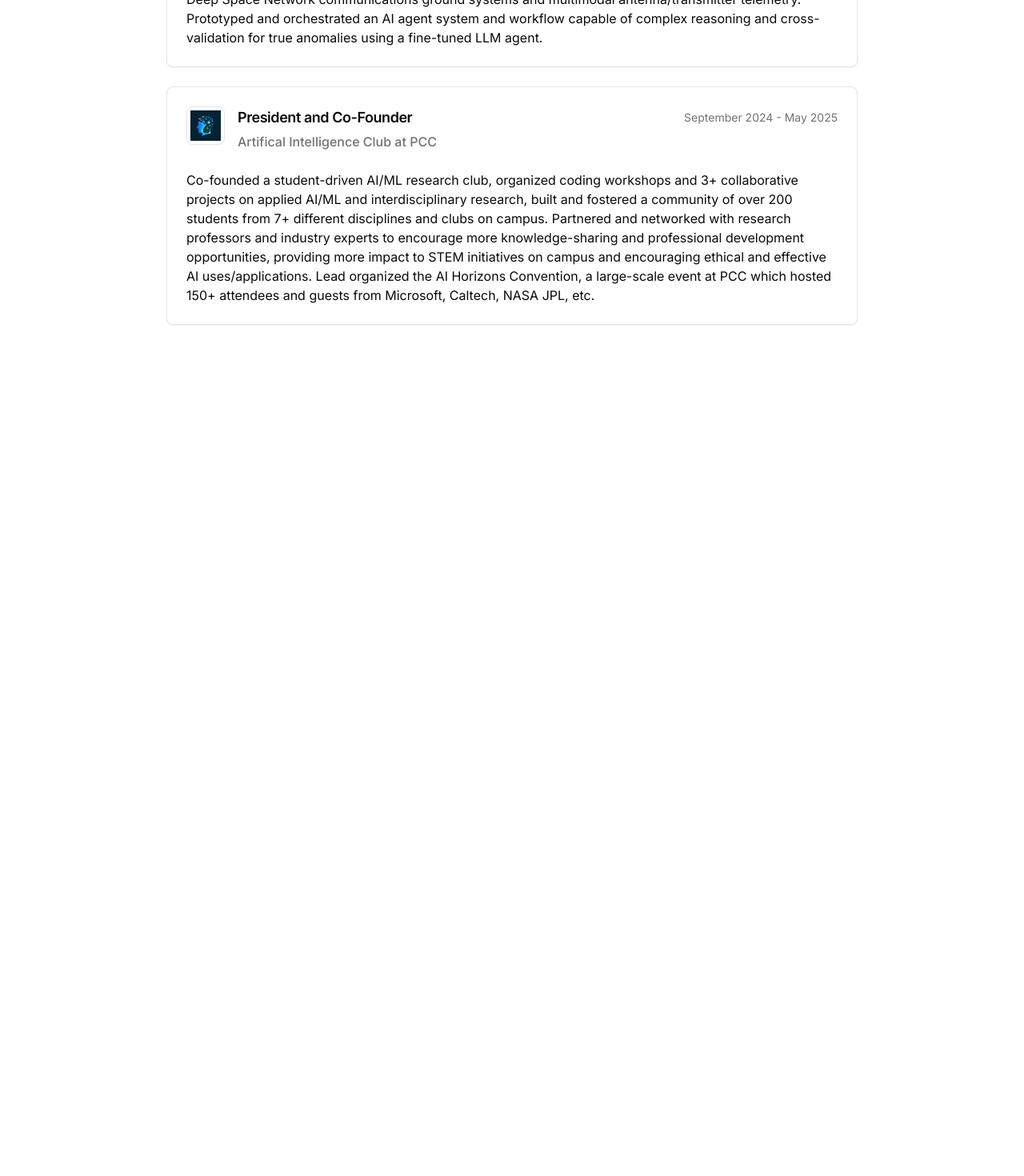
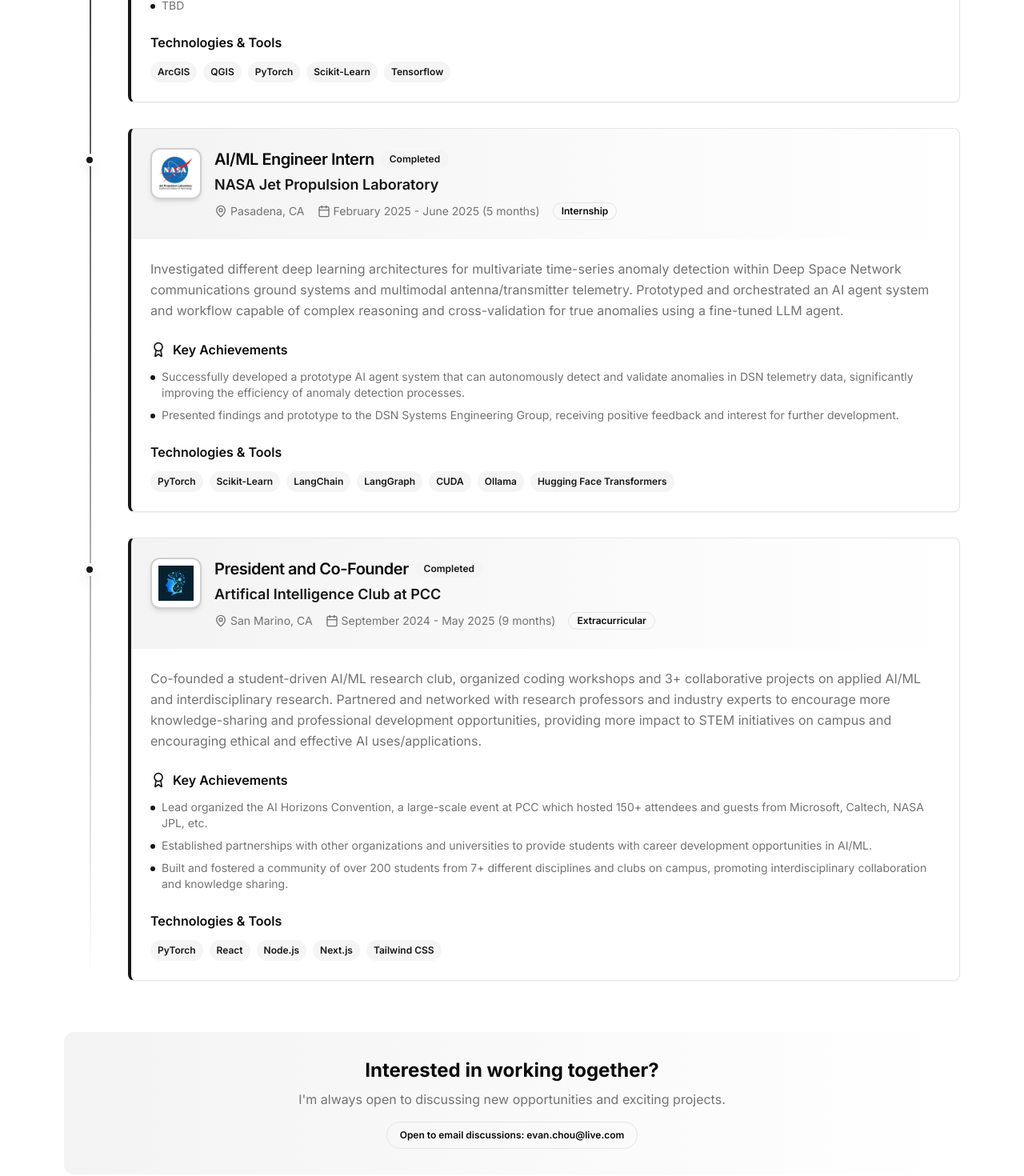
Before and after one commit to EvanJayChou/portfolio, a Next.js app: page /experience in a window 1280 px wide. Shown: the part 560-2030 px from the top of the page at 80% size. Before the commit the page ends 1062 px from the top, so only its background shows below. Built offline with nearby package versions, Linux system fonts and the light colour scheme.

Commit message:
Update page.tsx

```diff
--- a/app/experience/page.tsx
+++ b/app/experience/page.tsx
@@ -1,4 +1,6 @@
 import { Card, CardContent, CardDescription, CardHeader, CardTitle } from "@/components/ui/card"
+import { Badge } from "@/components/ui/badge"
+import { MapPin, Calendar, Users, Award, TrendingUp } from "lucide-react"
 import Image from "next/image"
 
 export default function ExperiencePage() {
@@ -6,61 +8,166 @@ export default function ExperiencePage() {
     {
       title: "GIS Machine Learning Engineer Intern",
       company: "NASA Jet Propulsion Laboratory",
+      location: "Pasadena, CA",
       period: "June 2025 - Present",
+      duration: "3 months",
+      type: "Internship",
       logoUrl: "./jpl.webp?height=60&width=60",
+      status: "Current",
       description:
         "Developing computer vision and image classification systems for geological feature identification on Venus, using Vision Transformers, Convolutional Neural Networks, and geospatial modeling techniques. Integrating machine learning models and algorithms within geographic information systems for the NASA VERITAS mission.",
+      achievements: [
+        "TBD"
+      ],
+      technologies: ["ArcGIS", "QGIS", "PyTorch", "Scikit-Learn", "Tensorflow"],
     },
     {
       title: "AI/ML Engineer Intern",
       company: "NASA Jet Propulsion Laboratory",
+      location: "Pasadena, CA",
       period: "February 2025 - June 2025",
+      duration: "5 months",
+      type: "Internship",
       logoUrl: "./jpl.webp?height=60&width=60",
+      status: "Completed",
       description:
-        "Investigated different deep learning architectures for multivariate time-series anomaly detection within Deep Space Network communications ground systems and multimodal antenna/transmitter telemetry. Prototyped and orchestrated an AI agent system and workflow capable of complex reasoning and cross-validation for true anomalies using a fine-tuned LLM agent."
+        "Investigated different deep learning architectures for multivariate time-series anomaly detection within Deep Space Network communications ground systems and multimodal antenna/transmitter telemetry. Prototyped and orchestrated an AI agent system and workflow capable of complex reasoning and cross-validation for true anomalies using a fine-tuned LLM agent.",
+      achievements: [
+        "Successfully developed a prototype AI agent system that can autonomously detect and validate anomalies in DSN telemetry data, significantly improving the efficiency of anomaly detection processes.",
+        "Presented findings and prototype to the DSN Systems Engineering Group, receiving positive feedback and interest for further development.",
+      ],
+      technologies: ["PyTorch", "Scikit-Learn", "LangChain", "LangGraph", "CUDA", "Ollama", "Hugging Face Transformers"],
     },
     {
       title:"President and Co-Founder",
       company:"Artifical Intelligence Club at PCC",
+      location: "San Marino, CA",
       period: "September 2024 - May 2025",
+      duration: "9 months",
+      type: "Extracurricular",
       logoUrl: "./aiclub.png?height=60&width=60",
+      status: "Completed",
       description:
-        "Co-founded a student-driven AI/ML research club, organized coding workshops and 3+ collaborative projects on applied AI/ML and interdisciplinary research, built and fostered a community of over 200 students from 7+ different disciplines and clubs on campus. Partnered and networked with research professors and industry experts to encourage more knowledge-sharing and professional development opportunities, providing more impact to STEM initiatives on campus and encouraging ethical and effective AI uses/applications. Lead organized the AI Horizons Convention, a large-scale event at PCC which hosted 150+ attendees and guests from Microsoft, Caltech, NASA JPL, etc.",
+        "Co-founded a student-driven AI/ML research club, organized coding workshops and 3+ collaborative projects on applied AI/ML and interdisciplinary research. Partnered and networked with research professors and industry experts to encourage more knowledge-sharing and professional development opportunities, providing more impact to STEM initiatives on campus and encouraging ethical and effective AI uses/applications.",
+      achievements: [
+        "Lead organized the AI Horizons Convention, a large-scale event at PCC which hosted 150+ attendees and guests from Microsoft, Caltech, NASA JPL, etc.",
+        "Established partnerships with other organizations and universities to provide students with career development opportunities in AI/ML.",
+        "Built and fostered a community of over 200 students from 7+ different disciplines and clubs on campus, promoting interdisciplinary collaboration and knowledge sharing.",
+      ],
+      technologies: ["PyTorch", "React", "Node.js", "Next.js", "Tailwind CSS"],
     }
   ]
 
   return (
-    <div className="container mx-auto max-w-4xl px-4 py-24">
-      <h1 className="mb-8 text-4xl font-bold">Work Experience</h1>
-      <div className="space-y-6">
+    <div className="container mx-auto max-w-6xl px-4 py-24">
+      <div className="text-center mb-12">
+        <h1 className="text-4xl font-bold mb-4">Professional Experience</h1>
+        <p className="text-xl text-muted-foreground max-w-2xl mx-auto">
+          A journey through my career in AI/ML engineering and data science, building innovative solutions and leading
+          high-impact projects.
+        </p>
+      </div>
+
+      <div className="relative">
+        {/* Timeline line */}
+        <div className="absolute left-8 top-0 bottom-0 w-0.5 bg-gradient-to-b from-primary via-primary/50 to-transparent hidden md:block"></div>
+
+        <div className="space-y-8">
           {experiences.map((exp, index) => (
-          <Card key={index}>
-            <CardHeader>
-              <div className="flex items-start space-x-4">
-                <div className="flex-shrink-0">
-                  <div className="relative h-12 w-12 overflow-hidden rounded-lg border bg-background">
+            <div key={index} className="relative">
+              {/* Timeline dot */}
+              <div className="absolute left-6 top-8 w-4 h-4 bg-primary rounded-full border-4 border-background shadow-lg hidden md:block z-10"></div>
+
+              <div className="md:ml-20">
+                <Card className="overflow-hidden hover:shadow-xl transition-all duration-300 border-l-4 border-l-primary">
+                  <CardHeader className="bg-gradient-to-r from-primary/5 to-transparent">
+                    <div className="flex flex-col lg:flex-row lg:items-start lg:justify-between gap-4">
+                      <div className="flex items-start gap-4">
+                        <div className="relative h-16 w-16 flex-shrink-0 overflow-hidden rounded-xl border-2 border-primary/20 bg-background shadow-md">
                           <Image
                             src={exp.logoUrl || "/placeholder.svg"}
                             alt={`${exp.company} logo`}
                             fill
-                      className="object-contain p-1"
+                            className="object-contain p-2"
                           />
                         </div>
+                        <div className="flex-1">
+                          <div className="flex items-center gap-2 mb-1">
+                            <CardTitle className="text-xl">{exp.title}</CardTitle>
+                            <Badge variant={exp.status === "Current" ? "default" : "secondary"} className="text-xs">
+                              {exp.status}
+                            </Badge>
                           </div>
-                <div className="flex-1 space-y-1">
-                  <div className="flex flex-col justify-between space-y-1 md:flex-row md:items-center md:space-y-0">
-                    <CardTitle className="text-lg">{exp.title}</CardTitle>
-                    <CardDescription className="text-sm md:text-right">{exp.period}</CardDescription>
+                          <CardDescription className="text-lg font-semibold text-primary">
+                            {exp.company}
+                          </CardDescription>
+                          <div className="flex flex-wrap items-center gap-4 mt-2 text-sm text-muted-foreground">
+                            <div className="flex items-center gap-1">
+                              <MapPin className="h-4 w-4" />
+                              {exp.location}
                             </div>
-                  <CardDescription className="text-base font-medium">{exp.company}</CardDescription>
+                            <div className="flex items-center gap-1">
+                              <Calendar className="h-4 w-4" />
+                              {exp.period} ({exp.duration})
+                            </div>
+                            <Badge variant="outline" className="text-xs">
+                              {exp.type}
+                            </Badge>
+                          </div>
+                        </div>
                       </div>
                     </div>
                   </CardHeader>
-            <CardContent>
-              <p>{exp.description}</p>
+
+                  <CardContent className="pt-6">
+                    <p className="text-muted-foreground mb-6 leading-relaxed">{exp.description}</p>
+
+                    {/* Key Achievements */}
+                    <div className="mb-6">
+                      <div className="flex items-center gap-2 mb-3">
+                        <Award className="h-5 w-5 text-primary" />
+                        <h4 className="font-semibold">Key Achievements</h4>
+                      </div>
+                      <ul className="space-y-2">
+                        {exp.achievements.map((achievement, achievementIndex) => (
+                          <li key={achievementIndex} className="flex items-start gap-2">
+                            <div className="w-1.5 h-1.5 bg-primary rounded-full mt-2 flex-shrink-0"></div>
+                            <span className="text-sm text-muted-foreground">{achievement}</span>
+                          </li>
+                        ))}
+                      </ul>
+                    </div>
+
+                    {/* Technologies */}
+                    <div>
+                      <h4 className="font-semibold mb-3">Technologies & Tools</h4>
+                      <div className="flex flex-wrap gap-2">
+                        {exp.technologies.map((tech, techIndex) => (
+                          <Badge key={techIndex} variant="secondary" className="text-xs px-2 py-1">
+                            {tech}
+                          </Badge>
+                        ))}
+                      </div>
+                    </div>
                   </CardContent>
                 </Card>
+              </div>
+            </div>
           ))}
+        </div>
+      </div>
+
+      {/* Call to Action */}
+      <div className="text-center mt-16 p-8 bg-gradient-to-r from-primary/5 to-transparent rounded-xl">
+        <h3 className="text-2xl font-bold mb-2">Interested in working together?</h3>
+        <p className="text-muted-foreground mb-4">
+          I'm always open to discussing new opportunities and exciting projects.
+        </p>
+        <div className="flex flex-wrap justify-center gap-4">
+          <Badge variant="outline" className="px-4 py-2">
+            Open to email discussions: evan.chou@live.com
+          </Badge>
+        </div>
       </div>
     </div>
   )
```
Lines whose indentation alone changed are shown as unchanged.
